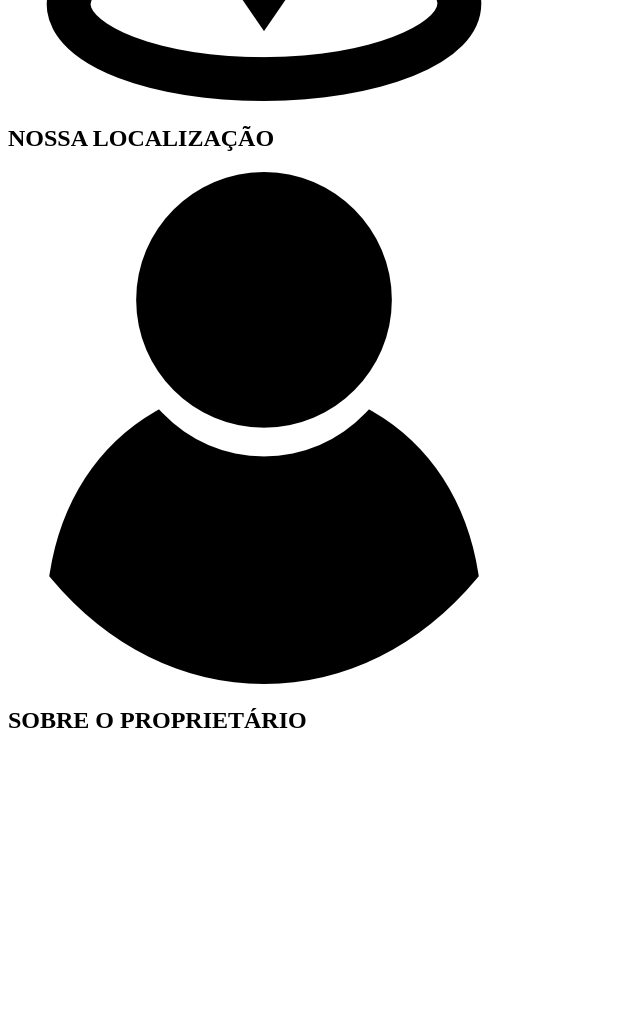
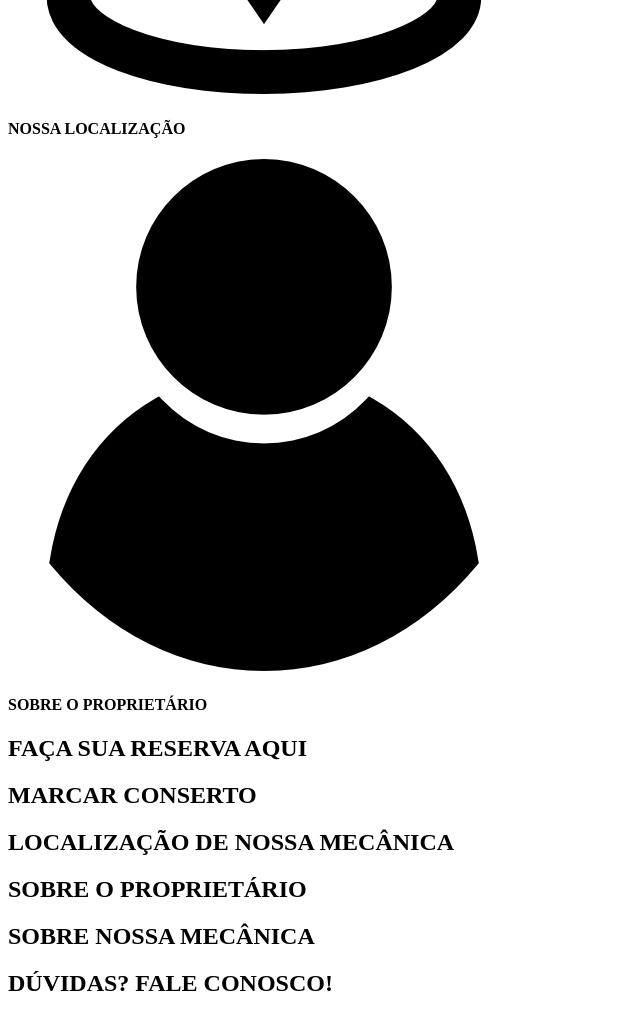
Before and after one commit to GabLaus/Trabalho_ProgramacaoWeb, a plain HTML site: page index.html in a window 1280 px wide. Shown: the part 1100-2117 px from the top of the page, without its empty margins (0-640 px from the left). Before the commit the page ends 1854 px from the top, so only its background shows below. Drawn offline with Linux system fonts and the light colour scheme.

Commit message:
Update index.html

```diff
--- a/index.html
+++ b/index.html
@@ -14,16 +14,26 @@
     <main>
         <section>
             <img src="imagens/ENGRENAGEM.png" alt="">
-            <h2>MARCAR CONSULTA</h2>
+            <h4>MARCAR CONSULTA</h4>
             <img src="imagens/loc.png" alt="">
-            <h2>NOSSA LOCALIZAÇÃO</h2>
+            <h4>NOSSA LOCALIZAÇÃO</h4>
             <img src="imagens/pessoa.png" alt="">
+            <h4>SOBRE O PROPRIETÁRIO</h4>
+        </section>
+        <section>
+            <h2>FAÇA SUA RESERVA AQUI</h2>
+            <h2>MARCAR CONSERTO</h2>
+        </section>
+        <section>
+            <h2>LOCALIZAÇÃO DE NOSSA MECÂNICA</h2>
+        </section>
+        <section>
             <h2>SOBRE O PROPRIETÁRIO</h2>
+            <h2>SOBRE NOSSA MECÂNICA</h2>
         </section>
-
     </main>
     <footer>
-
+        <h2>DÚVIDAS? FALE CONOSCO!</h2>
     </footer>
 </body>
 </html>
```
